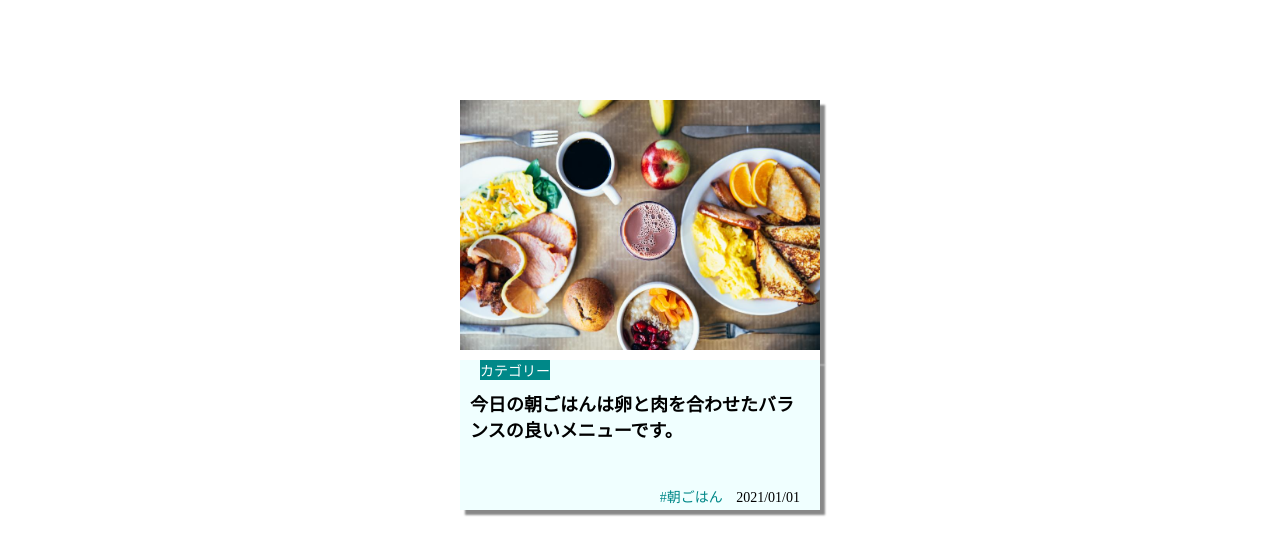
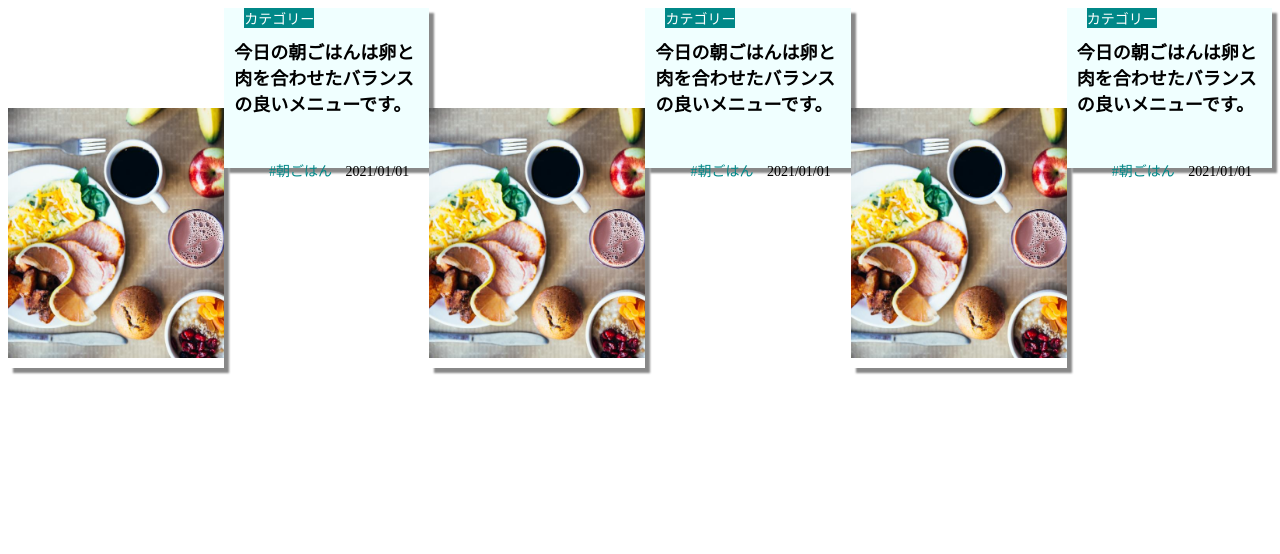
Before and after one commit to kt33m21/mokumoku, a plain HTML site: page index.html in a window 1280 px wide. Drawn offline with Linux system fonts and the light colour scheme.

Commit message:
新規編集

```diff
--- a/css/style.css
+++ b/css/style.css
@@ -1,5 +1,5 @@
 .img {
-  width:360px;
+  width:30%;
   height:260px;
   background-image:url(../img/card.jpg);
   background-repeat:no-repeat;
@@ -12,13 +12,15 @@
   width:360px;
   height:150px;
   background-color:#F0FFFF;
-  box-shadow: 5px 5px 2px #888888 ;
+  box-shadow: 5px 5px 2px #888888;
+  padding-bottom:10px;
 }
 
-div {
-  margin-left:auto;
-  margin-right:auto;
+.menu{
+  display: flex;
+  justify-content: space-between;
 }
+
 
 .category {
   display: inline-block;
--- a/index.html
+++ b/index.html
@@ -11,6 +11,9 @@
 <link href="https://fonts.googleapis.com/css2?family=Noto+Serif+JP:wght@200;900&display=swap" rel="stylesheet">
 </head>
 <body>
+
+<div class="menu">
+
   <div class="img"></div>
   <div class="img-contents">
     <div class="category">カテゴリー</div>
@@ -20,5 +23,27 @@
       <p class="tag-days">2021/01/01</p>
     </div>
   </div>
+
+  <div class="img"></div>
+  <div class="img-contents">
+    <div class="category">カテゴリー</div>
+    <h2 class="category-text">今日の朝ごはんは卵と肉を合わせたバランスの良いメニューです。</h2>
+    <div class="category-tag">
+      <p class="tag">#朝ごはん</p>
+      <p class="tag-days">2021/01/01</p>
+    </div>
+  </div>
+
+  <div class="img"></div>
+  <div class="img-contents">
+    <div class="category">カテゴリー</div>
+    <h2 class="category-text">今日の朝ごはんは卵と肉を合わせたバランスの良いメニューです。</h2>
+    <div class="category-tag">
+      <p class="tag">#朝ごはん</p>
+      <p class="tag-days">2021/01/01</p>
+    </div>
+  </div>
+</div>
+
 </body>
 </html>
```
Lines whose indentation alone changed are shown as unchanged.
